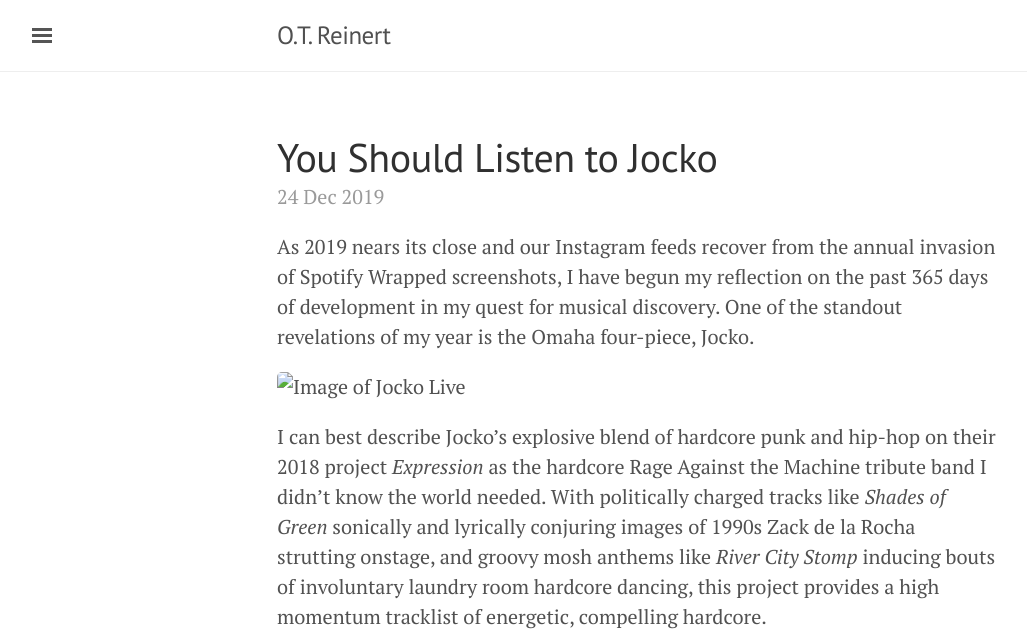
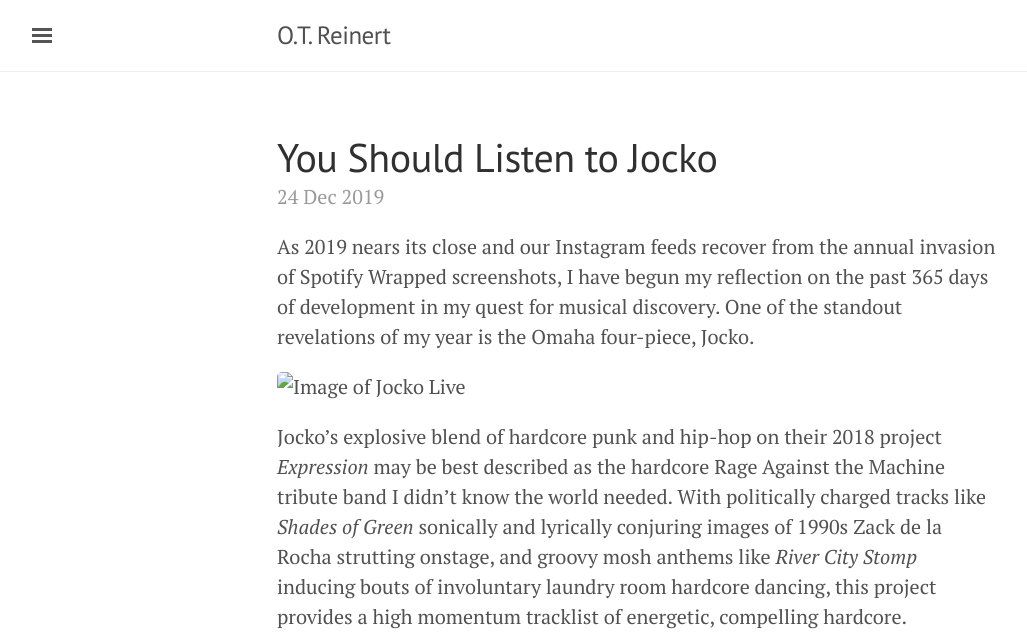
Before and after one commit to otreinert/otreinert.github.io, a Jekyll site: the page built from _posts/2019-12-24-jocko.md, in a window 1280 px wide, cut to the strip 0-632 px from the top of the page. Shown: the whole strip, without its empty margins (3-1030 px from the left). Built offline with Jekyll 4.4.1, drawn with Linux system fonts in a browser that asks for light colours.

Commit message:
Jocko post added

```diff
--- a/_posts/2019-12-24-jocko.md
+++ b/_posts/2019-12-24-jocko.md
@@ -6,7 +6,7 @@
 
 ![Image of Jocko Live](otreinert.io/jocko1.jpg)
 
-I can best describe Jocko's explosive blend of hardcore punk and hip-hop on their 2018 project *Expression* as the hardcore Rage Against the Machine tribute band I didn’t know the world needed. With politically charged tracks like *Shades of Green* sonically and lyrically conjuring images of 1990s Zack de la Rocha strutting onstage, and groovy mosh anthems like *River City Stomp* inducing bouts of involuntary laundry room hardcore dancing, this project provides a high momentum tracklist of energetic, compelling hardcore.
+Jocko's explosive blend of hardcore punk and hip-hop on their 2018 project *Expression* may be best described as the hardcore Rage Against the Machine tribute band I didn’t know the world needed. With politically charged tracks like *Shades of Green* sonically and lyrically conjuring images of 1990s Zack de la Rocha strutting onstage, and groovy mosh anthems like *River City Stomp* inducing bouts of involuntary laundry room hardcore dancing, this project provides a high momentum tracklist of energetic, compelling hardcore.
 
 ![Expression album art](otreinert.io/jocko-expression)
 
```
